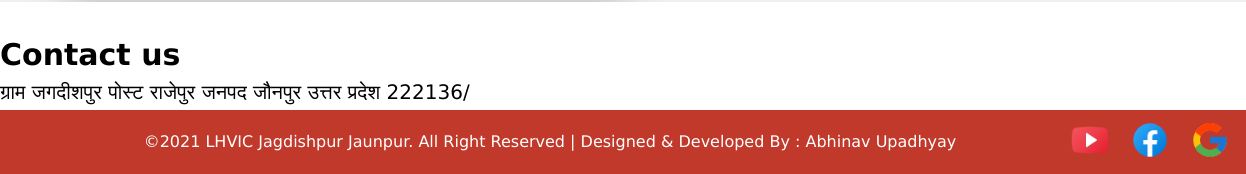
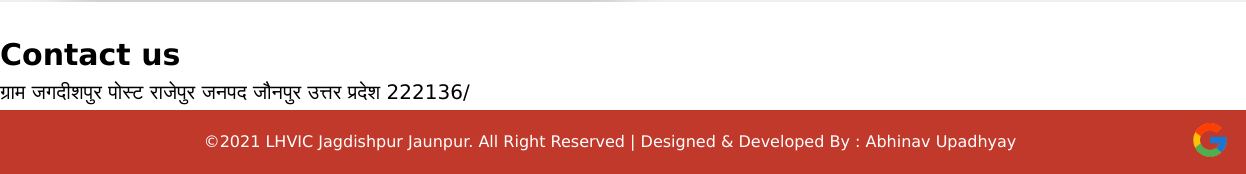
Before and after one commit to AbhinavUpadhyay7/Schoolwebsite, a plain HTML site: page gallery.html in a window 1280 px wide. Shown: the part 3816-3990 px from the top of the page, 0-1246 px from the left. Drawn offline with Linux system fonts and the light colour scheme.

Commit message:
Update gallery.html

```diff
--- a/gallery.html
+++ b/gallery.html
@@ -72,11 +72,11 @@
         <footer>
             <div class="container">
                 <a
-                    href="https://www.google.com/search?q=v+j+high+school+nandgaon&rlz=1C1CHBD_enIN883IN883&hl=en&source=lnms&sa=X&ved=0ahUKEwjLyJiws6LqAhVCJHIKHfR-CAoQ_AUICSgA&biw=1745&bih=836&dpr=1.1"><img><img
+                    href=""><img><img
                         src="Images/icons8-google-48.png"></a>
-                <a href="https://www.facebook.com/vjhighschoolnandgaon1918/"><img src="Images/icons8-facebook-48.png">
+                <a href="">
                 </a>
-                <a href="https://www.youtube.com/watch?v=9uSjXbdkkFc"><img src="Images/icons8-play-button-48.png"></a>
+                <a href=""></a>
                 <p>&copy;2021 LHVIC Jagdishpur Jaunpur. All Right Reserved | Designed &amp; Developed By : Abhinav Upadhyay</p>
             </div>
 
```
